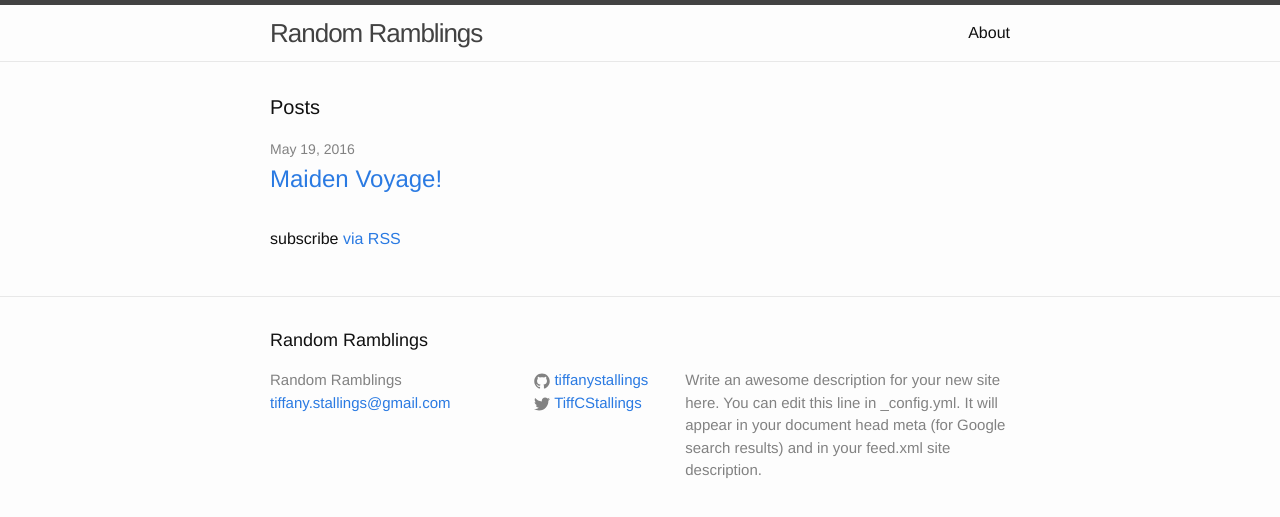
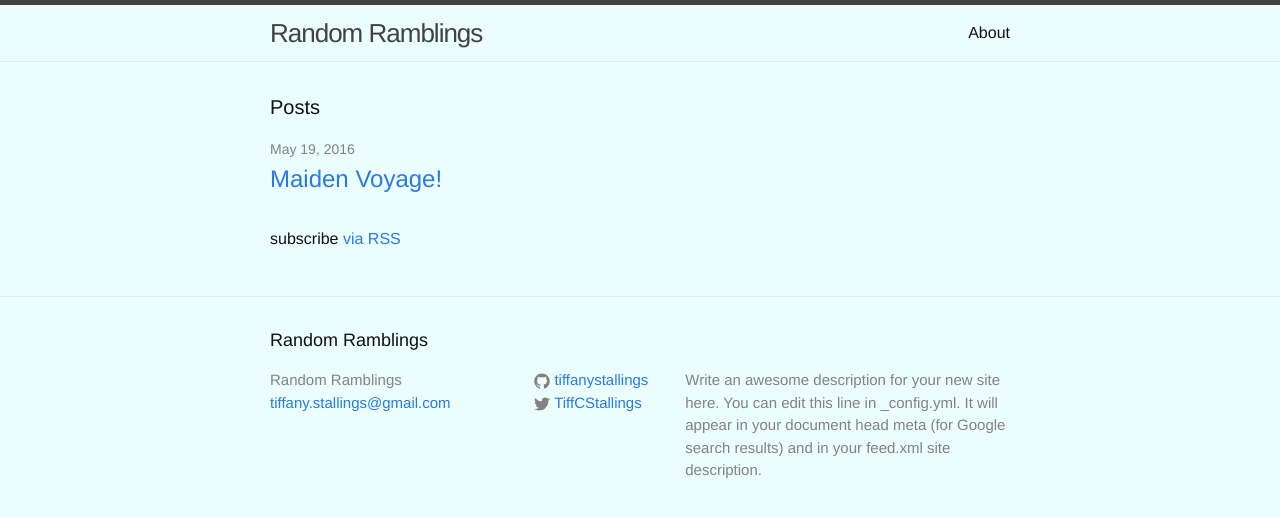
Before and after one commit to tiffanystallings/blog, a Jekyll site: the page built from index.html, in a window 1280 px wide. Shown: the top 517 px of the page. Built offline with Jekyll 4.4.1, drawn with Linux system fonts in a browser that asks for light colours.

Commit message:
text scss file
Changed background color on main.scss to test if changes pushed through sass will directly affect gh page.

```diff
--- a/css/main.scss
+++ b/css/main.scss
@@ -15,7 +15,7 @@ $base-line-height: 1.5;
 $spacing-unit:     30px;
 
 $text-color:       #111;
-$background-color: #fdfdfd;
+$background-color: #ecfdfd;
 $brand-color:      #2a7ae2;
 
 $grey-color:       #828282;
```
